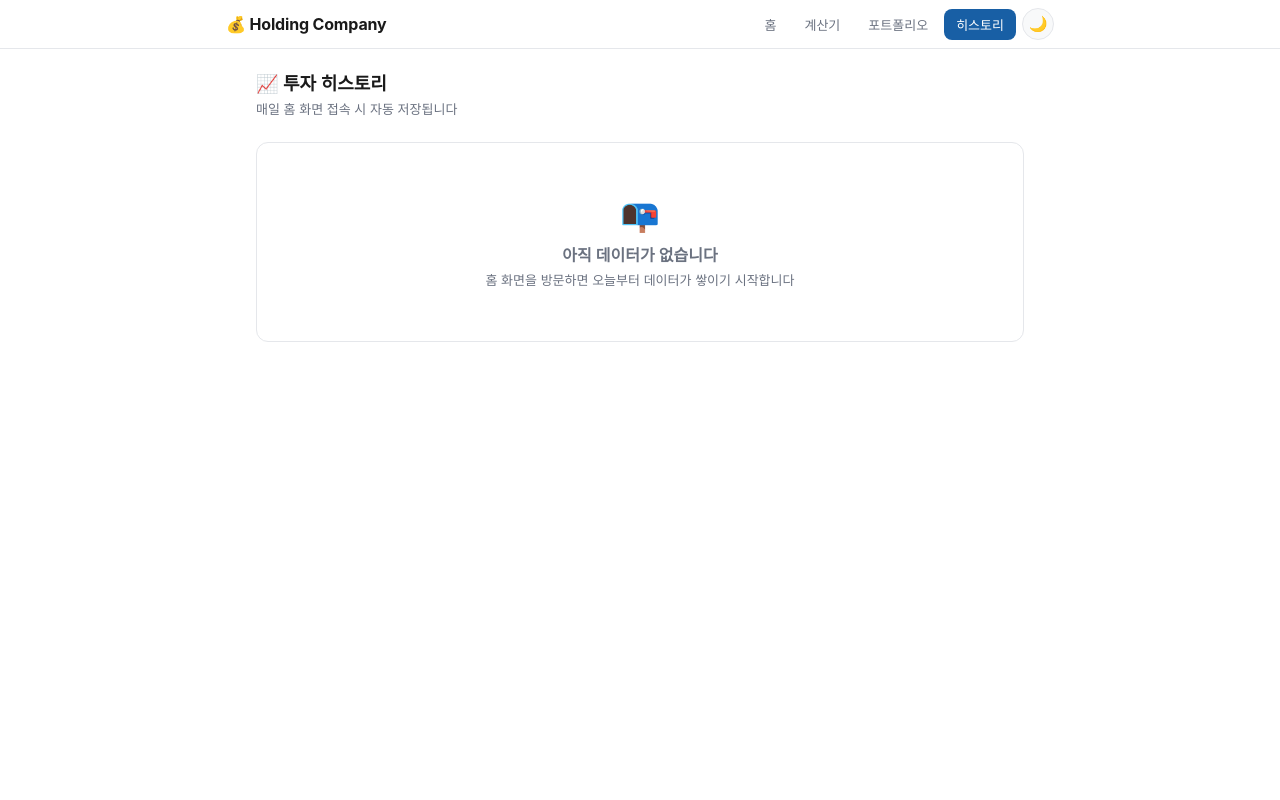
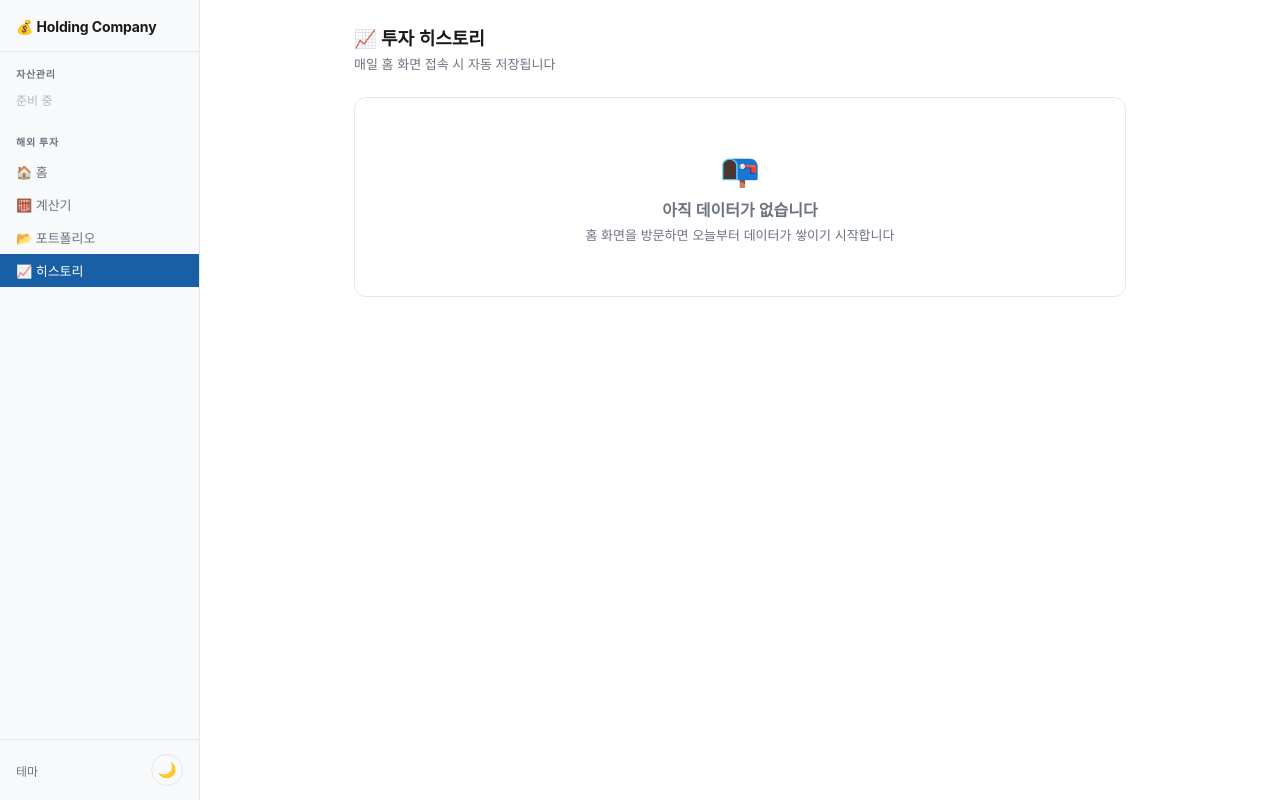
Before and after one commit to chhan95/Money-Server, a FastAPI app: page /history in a window 1280 px wide. Run offline with FastAPI, Linux system fonts and the light colour scheme; data that the repository does not hold is empty.

Commit message:
feat: exe 빌드 지원 및 사이드바 레이아웃 추가
■ exe 패키징 (PyInstaller)
- paths.py: 번들/일반 실행 경로 헬퍼 (BUNDLE_DIR, DATA_DIR)
- app_main.py: PyInstaller 진입점 (SSL 설정, 브라우저 자동 오픈)
- build.bat / build.ps1: 한글 경로 대응 빌드 스크립트
- database.py, main.py: 절대 경로 적용 (번들 호환)

■ 사이드바 레이아웃
- 상단 nav → 좌측 고정 사이드바로 변경
- 자산관리 / 해외 투자 섹션 구분
- 해외 투자: 홈, 계산기, 포트폴리오, 히스토리

■ TSM 등 비USD 재무제표 환산
- financialCurrency 감지 후 yfinance 환율로 USD 자동 환산
- 역대 실적·예상치·BVPS·EPS 모두 USD 기준 통일
- fin_currency 컬럼 추가, 기존 캐시 일괄 무효화

■ .gitignore 정비
- build/, dist/, *.spec, *.log 추가

Co-Authored-By: Claude Sonnet 4.6 <noreply@anthropic.com>

```diff
--- a/database.py
+++ b/database.py
@@ -1,7 +1,9 @@
+import os
 from sqlalchemy import create_engine
 from sqlalchemy.orm import sessionmaker, DeclarativeBase
+from paths import DATA_DIR
 
-DATABASE_URL = "sqlite:///./money.db"
+DATABASE_URL = f"sqlite:///{os.path.join(DATA_DIR, 'money.db')}"
 
 engine = create_engine(DATABASE_URL, connect_args={"check_same_thread": False})
 SessionLocal = sessionmaker(autocommit=False, autoflush=False, bind=engine)
@@ -85,3 +87,18 @@ def create_tables():
             conn.commit()
         except Exception:
             pass
+        # 재무제표 통화 컬럼 (비USD 종목 환산 지원)
+        try:
+            conn.execute(text("ALTER TABLE stocks ADD COLUMN fin_currency VARCHAR(10)"))
+            conn.commit()
+        except Exception:
+            pass
+        # fin_currency 미설정 종목 → 재조회 (TWD 등 비USD 환산 적용)
+        try:
+            conn.execute(text(
+                "UPDATE stocks SET fetched_at = NULL "
+                "WHERE fin_currency IS NULL AND fetched_at IS NOT NULL"
+            ))
+            conn.commit()
+        except Exception:
+            pass
--- a/main.py
+++ b/main.py
@@ -1,3 +1,4 @@
+import os
 from fastapi import FastAPI, Depends, HTTPException, Request, Form
 from fastapi.staticfiles import StaticFiles
 from fastapi.templating import Jinja2Templates
@@ -9,6 +10,7 @@ import json, logging
 
 import models, database, fetcher
 from database import get_db
+from paths import BUNDLE_DIR
 
 logging.basicConfig(level=logging.INFO)
 logger = logging.getLogger(__name__)
@@ -17,8 +19,8 @@ logger = logging.getLogger(__name__)
 database.create_tables()
 
 app = FastAPI(title="💰 Money Dashboard", docs_url="/docs")
-app.mount("/static", StaticFiles(directory="static"), name="static")
-templates = Jinja2Templates(directory="templates")
+app.mount("/static", StaticFiles(directory=os.path.join(BUNDLE_DIR, "static")), name="static")
+templates = Jinja2Templates(directory=os.path.join(BUNDLE_DIR, "templates"))
 
 CACHE_HOURS = 24
 
@@ -87,6 +89,7 @@ def get_or_refresh(ticker: str, db: Session) -> models.Stock | None:
         stock.pb_ratio           = data.get("pb_ratio")
         stock.trailing_roe       = data.get("trailing_roe")
         stock.trailing_eps       = data.get("trailing_eps")
+        stock.fin_currency       = data.get("fin_currency", "USD")
         stock.fetched_at         = _now()
 
         # 기존 연도 데이터 교체
--- a/models.py
+++ b/models.py
@@ -20,6 +20,7 @@ class Stock(Base):
     pb_ratio            = Column(Float)                # TTM P/B
     trailing_roe        = Column(Float)                # TTM ROE
     trailing_eps        = Column(Float)                # TTM EPS
+    fin_currency        = Column(String(10))               # 재무제표 통화 (e.g. "USD", "TWD")
     fetched_at          = Column(DateTime)
 
     fiscal_years = relationship(
--- a/static/style.css
+++ b/static/style.css
@@ -71,37 +71,79 @@ body {
   color: var(--text);
 }
 
-/* ── 내비게이션 ── */
-.nav {
-  position: sticky; top: 0; z-index: 100;
-  background: var(--bg);
-  border-bottom: 0.5px solid var(--border);
+/* ── 전체 레이아웃 ── */
+.layout {
+  display: flex;
+  min-height: 100vh;
 }
-.nav-inner {
-  max-width: 860px; margin: 0 auto;
-  padding: 0 16px;
+
+/* ── 사이드바 ── */
+.sidebar {
+  width: 200px;
+  flex-shrink: 0;
+  position: fixed;
+  top: 0; left: 0;
+  height: 100vh;
+  background: var(--bg2);
+  border-right: 1px solid var(--border);
+  display: flex;
+  flex-direction: column;
+  overflow-y: auto;
+  z-index: 100;
+}
+.sidebar-brand {
+  padding: 18px 16px 16px;
+  font-size: 14px; font-weight: 700;
+  color: var(--text);
+  border-bottom: 1px solid var(--border);
+  letter-spacing: -0.01em;
+}
+.sidebar-section {
+  padding: 14px 0 6px;
+}
+.sidebar-section-title {
+  padding: 0 16px 6px;
+  font-size: 10px; font-weight: 600;
+  color: var(--text2);
+  text-transform: uppercase;
+  letter-spacing: 0.07em;
+}
+.sidebar-link {
+  display: block;
+  padding: 7px 16px;
+  font-size: 13px; font-weight: 500;
+  color: var(--text2);
+  text-decoration: none;
+  transition: all .15s;
+  border-radius: 0;
+}
+.sidebar-link:hover  { background: var(--border); color: var(--text); }
+.sidebar-link.active { background: var(--accent); color: white; }
+.sidebar-empty {
+  padding: 4px 16px 6px;
+  font-size: 12px;
+  color: var(--text2);
+  opacity: 0.5;
+}
+.sidebar-footer {
+  margin-top: auto;
+  padding: 14px 16px;
+  border-top: 1px solid var(--border);
   display: flex; align-items: center; justify-content: space-between;
-  height: 48px;
 }
-.nav-brand {
-  font-size: 16px; font-weight: 700;
-  color: var(--text) !important; letter-spacing: -0.01em;
-  text-decoration: none !important;
+
+/* ── 메인 콘텐츠 ── */
+.main-content {
+  margin-left: 200px;
+  flex: 1;
+  min-height: 100vh;
 }
-.nav-links { display: flex; gap: 4px; }
-.nav-link {
-  padding: 6px 12px; border-radius: var(--r-md);
-  font-size: 13px; font-weight: 500;
-  color: var(--text2); text-decoration: none;
-  transition: all .15s;
-}
-.nav-link:hover  { background: var(--bg2); color: var(--text); }
-.nav-link.active { background: var(--accent); color: white; }
 
 /* ── 페이지 래퍼 ── */
 .page-wrap {
-  max-width: 800px; margin: 0 auto;
-  padding: 20px 16px 56px;
+  max-width: 820px;
+  margin: 0 auto;
+  padding: 24px 24px 56px;
 }
 
 /* ── 공통 섹션 헤더 ── */
--- a/templates/base.html
+++ b/templates/base.html
@@ -5,35 +5,61 @@
   <meta name="viewport" content="width=device-width, initial-scale=1.0">
   <title>{% block title %}💰 Holding Company{% endblock %}</title>
   <script src="https://cdnjs.cloudflare.com/ajax/libs/Chart.js/4.4.1/chart.umd.js"></script>
-  <link rel="stylesheet" href="/static/style.css?v=3">
+  <link rel="stylesheet" href="/static/style.css?v=5">
   {% block head %}{% endblock %}
 </head>
 <body>
+<script>
+(function() {
+  const saved = localStorage.getItem('theme') || 'light';
+  document.documentElement.setAttribute('data-theme', saved);
+})();
+</script>
 
-<nav class="nav">
-  <div class="nav-inner">
-    <a href="/" class="nav-brand">💰 Holding Company</a>
-    <div style="display:flex; align-items:center; gap:6px;">
-      <div class="nav-links">
-        <a href="/"           class="nav-link {% if active == 'home'       %}active{% endif %}">홈</a>
-        <a href="/calculator" class="nav-link {% if active == 'calculator' %}active{% endif %}">계산기</a>
-        <a href="/portfolio"  class="nav-link {% if active == 'portfolio'  %}active{% endif %}">포트폴리오</a>
-        <a href="/history"    class="nav-link {% if active == 'history'    %}active{% endif %}">히스토리</a>
-      </div>
+<div class="layout">
+
+  <!-- ── 사이드바 ── -->
+  <nav class="sidebar">
+    <div class="sidebar-brand">💰 Holding Company</div>
+
+    <!-- 자산관리 -->
+    <div class="sidebar-section">
+      <div class="sidebar-section-title">자산관리</div>
+      <div class="sidebar-empty">준비 중</div>
+    </div>
+
+    <!-- 해외 투자 -->
+    <div class="sidebar-section">
+      <div class="sidebar-section-title">해외 투자</div>
+      <a href="/"           class="sidebar-link {% if active == 'home'       %}active{% endif %}">🏠 홈</a>
+      <a href="/calculator" class="sidebar-link {% if active == 'calculator' %}active{% endif %}">🧮 계산기</a>
+      <a href="/portfolio"  class="sidebar-link {% if active == 'portfolio'  %}active{% endif %}">📂 포트폴리오</a>
+      <a href="/history"    class="sidebar-link {% if active == 'history'    %}active{% endif %}">📈 히스토리</a>
+    </div>
+
+    <div class="sidebar-footer">
+      <span style="font-size:12px; color:var(--text2);">테마</span>
       <button class="theme-toggle" id="themeToggle" title="테마 전환">🌙</button>
     </div>
-  </div>
-</nav>
+  </nav>
+
+  <!-- ── 메인 콘텐츠 ── -->
+  <main class="main-content">
+    <div class="page-wrap">
+      {% block content %}{% endblock %}
+    </div>
+  </main>
+
+</div>
 
 <script>
 (function() {
   const saved = localStorage.getItem('theme') || 'light';
   document.documentElement.setAttribute('data-theme', saved);
-  document.getElementById('themeToggle').textContent = saved === 'dark' ? '☀️' : '🌙';
-
-  document.getElementById('themeToggle').addEventListener('click', function() {
-    const current = document.documentElement.getAttribute('data-theme');
-    const next = current === 'dark' ? 'light' : 'dark';
+  const btn = document.getElementById('themeToggle');
+  btn.textContent = saved === 'dark' ? '☀️' : '🌙';
+  btn.addEventListener('click', function() {
+    const next = document.documentElement.getAttribute('data-theme') === 'dark' ? 'light' : 'dark';
     document.documentElement.setAttribute('data-theme', next);
     localStorage.setItem('theme', next);
     this.textContent = next === 'dark' ? '☀️' : '🌙';
@@ -41,9 +67,5 @@
 })();
 </script>
 
-<main class="page-wrap">
-  {% block content %}{% endblock %}
-</main>
-
 </body>
 </html>
```
Also changed, not shown: app_main.py (added, +32 -0 lines), fetcher.py (+23 -7 lines), paths.py (added, +23 -0 lines), 3 other files.
